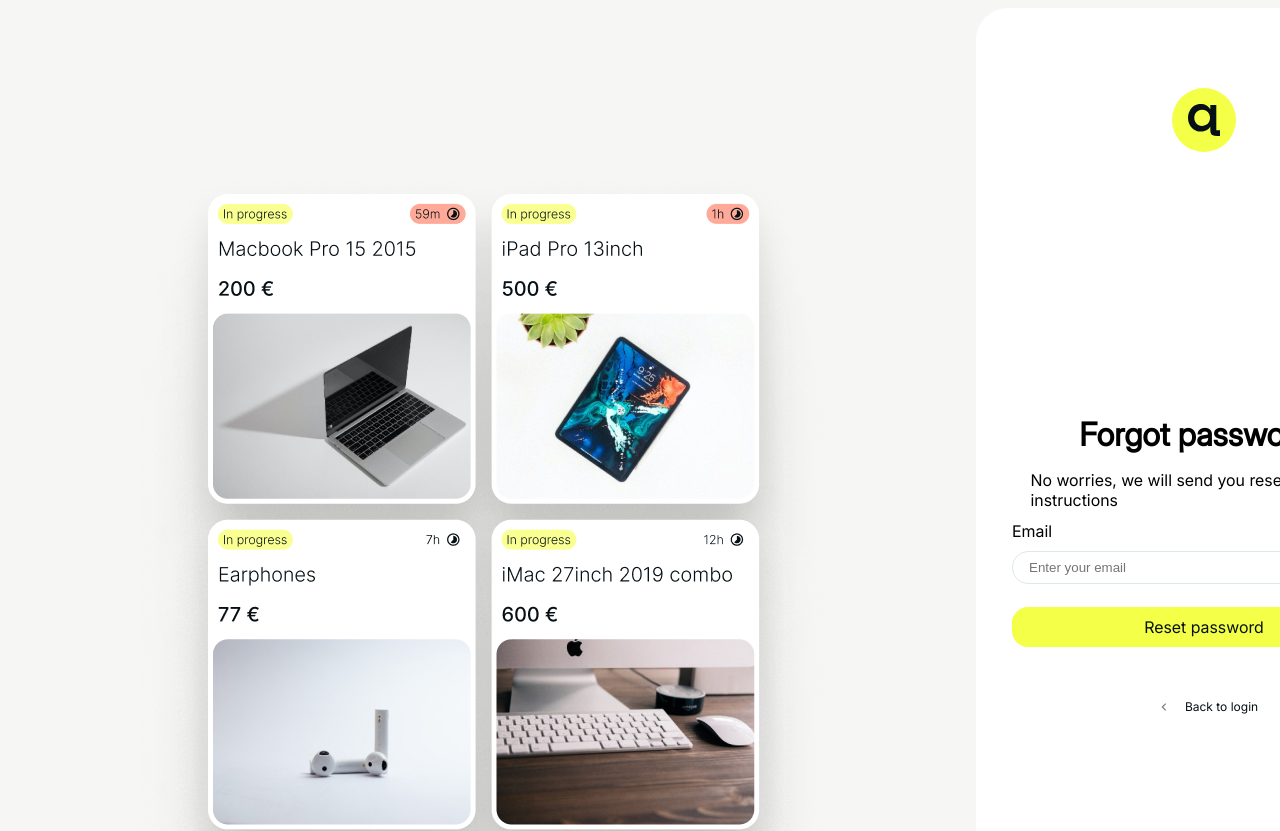
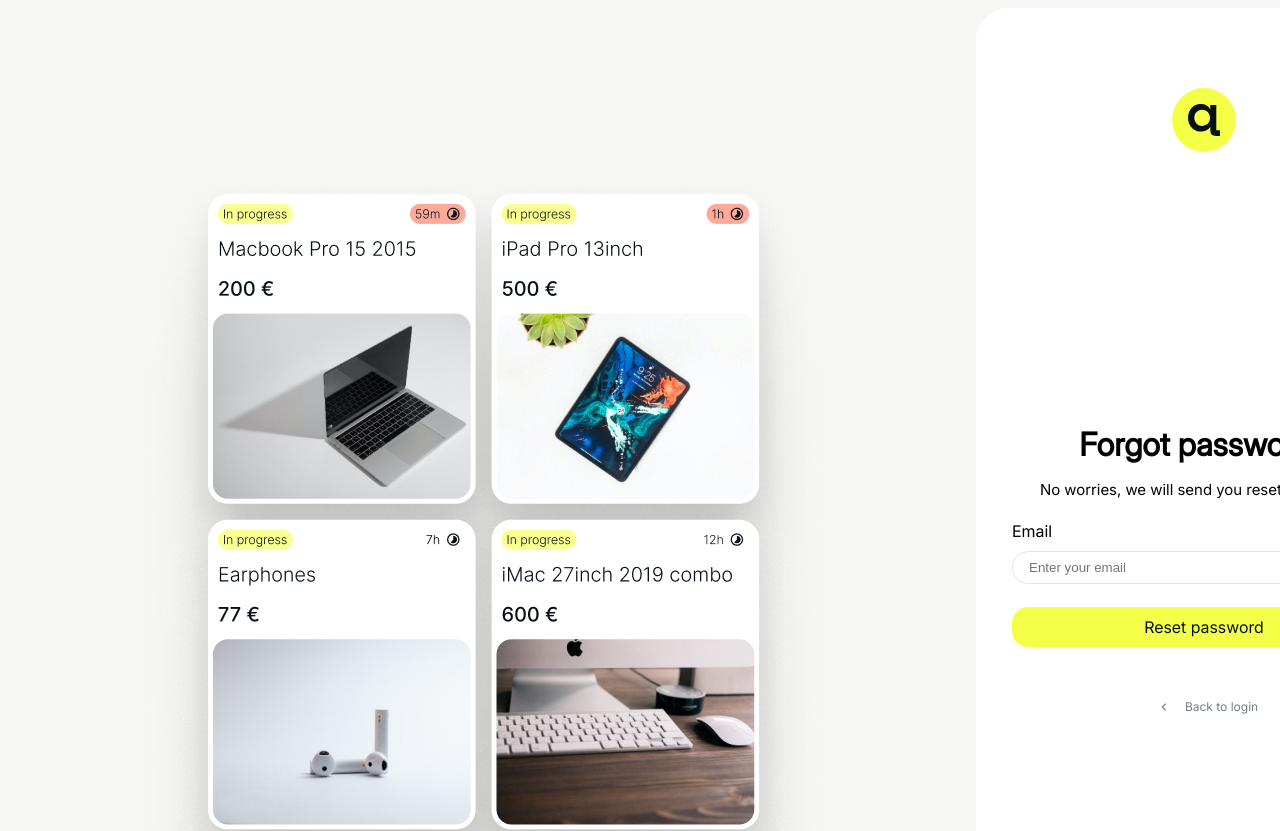
Before and after one commit to Jetrca92/auctionbay-frontend, a React (Create React App) app: page /forgot-password in a window 1280 px wide. Shown: the top 831 px of the page. Built offline with nearby package versions, Linux system fonts and the light colour scheme.

Commit message:
Complete forgotpw styling

```diff
--- a/src/components/user/ForgotPasswordForm.tsx
+++ b/src/components/user/ForgotPasswordForm.tsx
@@ -11,7 +11,9 @@
       <div className={styles.passwordFormContainer}>
         <div className={styles.passwordFormTitle}>
           <h1>Forgot password?</h1>
-          <div>No worries, we will send you reset instructions</div>
+          <div className={styles.passwordFormSubtitle}>
+            No worries, we will send you reset insturctions
+          </div>
         </div>
 
         <form
--- a/src/styles/scss/Authentication.module.scss
+++ b/src/styles/scss/Authentication.module.scss
@@ -157,6 +157,7 @@
   font-size: 12px;
   font-weight: 300;
   line-height: 16px;
+  color: #74817f;
 }
 
 .passwordFormContainer {
@@ -179,6 +180,11 @@
   gap: 8px;
 }
 
+.passwordFormSubtitle {
+  font-size: 15px;
+  font-weight: 300;
+}
+
 .passwordFormBody {
   width: 384px;
   height: 144px;
```
